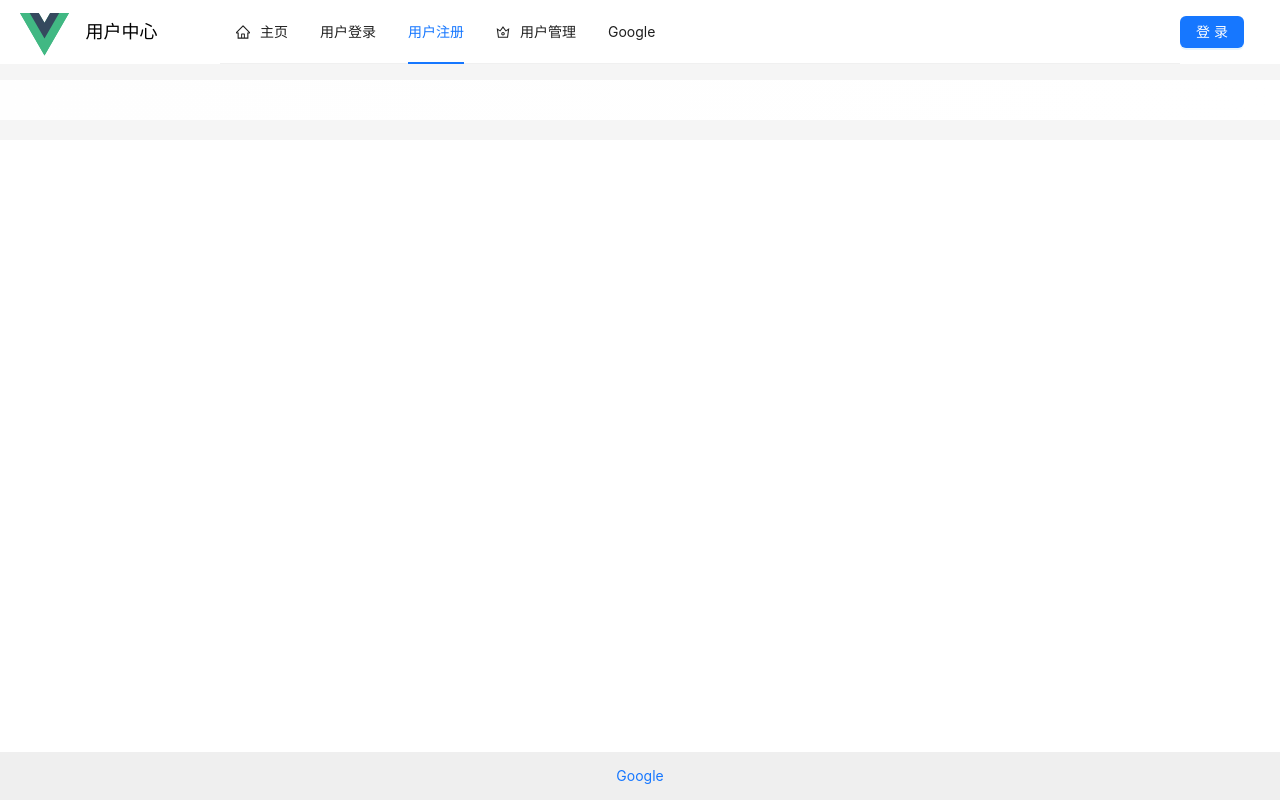
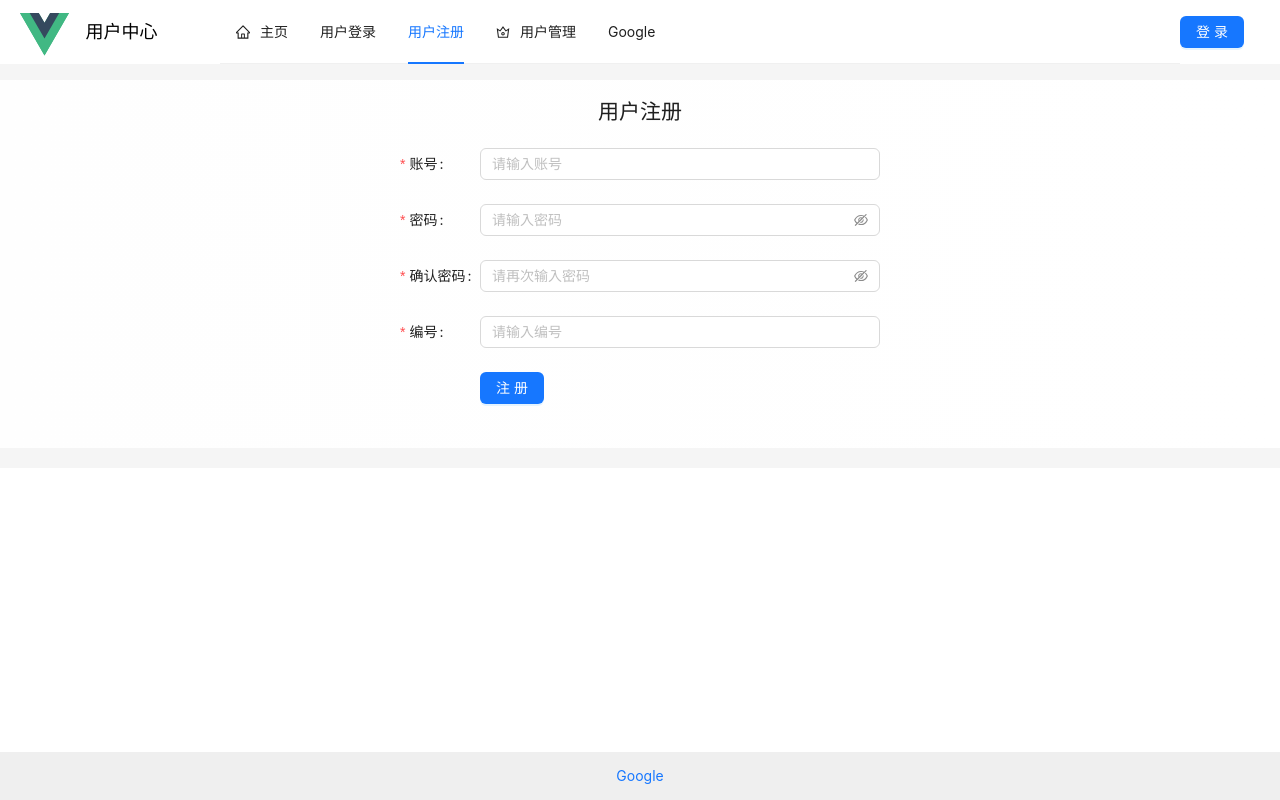
Before and after one commit to marcowan00/user-center-frontend-vue3, a Vue app: page /user/register in a window 1280 px wide. Built offline with nearby package versions, Linux system fonts and the light colour scheme; no server answers.

Commit message:
Build user register page.

```diff
--- a/src/components/GlobalHeader.vue
+++ b/src/components/NavBar.vue
@@ -1,5 +1,5 @@
 <template>
-  <div id="globalHeader">
+  <div id="navBar">
     <a-row :wrap="false">
       <a-col flex="200px">
         <div class="title-bar">
--- a/src/layouts/BasicLayout.vue
+++ b/src/layouts/BasicLayout.vue
@@ -2,7 +2,7 @@
   <div id="basicLayout">
     <a-layout>
       <a-layout-header class="header">
-        <GlobalHeader />
+        <NavBar />
       </a-layout-header>
       <a-layout-content class="content">
         <router-view />
@@ -15,7 +15,7 @@
 </template>
 
 <script setup lang="ts">
-import GlobalHeader from "../components/GlobalHeader.vue";
+import NavBar from "../components/NavBar.vue";
 </script>
 
 <style scoped>
--- a/src/pages/user/UserLoginPage.vue
+++ b/src/pages/user/UserLoginPage.vue
@@ -13,13 +13,13 @@
       @finishFailed="onSubmitFailed"
     >
       <a-form-item
-        label="用户名"
+        label="账号"
         name="userAccount"
-        :rules="[{ required: true, message: '请输入用户名' }]"
+        :rules="[{ required: true, message: '请输入账号' }]"
       >
         <a-input
           v-model:value="formState.userAccount"
-          placeholder="请输入用户名！"
+          placeholder="请输入账号"
         />
       </a-form-item>
 
@@ -45,11 +45,11 @@
 </template>
 
 <script lang="ts" setup>
+import { message } from "ant-design-vue";
 import { reactive } from "vue";
+import { useRouter } from "vue-router";
 import { userLogin } from "../../services/user";
 import useLoginUserStore from "../../stores/useLoginUserStore";
-import { message } from "ant-design-vue";
-import { useRouter } from "vue-router";
 
 interface FormState {
   userAccount: string;
@@ -65,7 +65,6 @@
 const loginUserStore = useLoginUserStore();
 
 const handleSubmit = async (values: any) => {
-  console.log("Success:", values);
   const res = await userLogin(values);
 
   // 登录成功，保存登录状态到全局状态中，并跳转至主页
@@ -76,6 +75,8 @@
       path: "/",
       replace: true,
     });
+  } else {
+    message.error("登录失败！");
   }
 };
 
--- a/src/pages/user/UserRegisterPage.vue
+++ b/src/pages/user/UserRegisterPage.vue
@@ -1,10 +1,130 @@
 <template>
-  <div id="userRegisterPage"></div>
+  <div id="userRegisterPage">
+    <h2 class="title">用户注册</h2>
+    <a-form
+      style="max-width: 480px; margin: 0 auto"
+      :model="formState"
+      name="basic"
+      labelAlign="left"
+      :label-col="{ span: 4 }"
+      :wrapper-col="{ span: 20 }"
+      autocomplete="off"
+      @finish="handleSubmit"
+      @finishFailed="onSubmitFailed"
+    >
+      <a-form-item
+        label="账号"
+        name="userAccount"
+        :rules="[{ required: true, message: '请输入账号' }]"
+      >
+        <a-input
+          v-model:value="formState.userAccount"
+          placeholder="请输入账号"
+        />
+      </a-form-item>
+
+      <a-form-item
+        label="密码"
+        name="userPassword"
+        :rules="[
+          { required: true, message: '请输入密码' },
+          { min: 8, message: '密码不能少于8位' },
+        ]"
+      >
+        <a-input-password
+          v-model:value="formState.userPassword"
+          placeholder="请输入密码"
+        />
+      </a-form-item>
+
+      <a-form-item
+        label="确认密码"
+        name="checkPassword"
+        :rules="[
+          { required: true, message: '' },
+          { validator: confirmPassword, trigger: 'blur' },
+        ]"
+      >
+        <a-input-password
+          v-model:value="formState.checkPassword"
+          placeholder="请再次输入密码"
+        />
+      </a-form-item>
+
+      <a-form-item
+        label="编号"
+        name="planetCode"
+        :rules="[{ required: true, message: '请输入编号' }]"
+      >
+        <a-input
+          v-model:value="formState.planetCode"
+          placeholder="请输入编号"
+        />
+      </a-form-item>
+
+      <a-form-item :wrapper-col="{ offset: 4, span: 20 }">
+        <a-button type="primary" html-type="submit">注册</a-button>
+      </a-form-item>
+    </a-form>
+  </div>
 </template>
 
-<script setup></script>
+<script lang="ts" setup>
+import { message } from "ant-design-vue";
+import type { Rule } from "ant-design-vue/es/form";
+import { reactive } from "vue";
+import { useRouter } from "vue-router";
+import { userRegister } from "../../services/user";
+
+interface FormState {
+  userAccount: string;
+  userPassword: string;
+  checkPassword: string;
+  planetCode: string;
+}
+
+const formState = reactive<FormState>({
+  userAccount: "",
+  userPassword: "",
+  checkPassword: "",
+  planetCode: "",
+});
+
+const router = useRouter();
+
+const confirmPassword = async (_rule: Rule, value: string) => {
+  if (value === "") {
+    return Promise.reject("请再次输入密码");
+  }
+  if (value !== formState.userPassword) {
+    return Promise.reject("两次输入的密码不相同");
+  }
+  return Promise.resolve();
+};
+
+const handleSubmit = async (values: any) => {
+  console.log(values);
+  const res = await userRegister(values);
+
+  // 注册成功，跳转到登录页面
+  if (res.data.code === 0 && res.data.data) {
+    router.push({
+      path: "/user/login",
+      replace: true,
+    });
+  } else {
+    message.error("注册失败！" + res.data.description);
+  }
+};
+
+const onSubmitFailed = (errorInfo: any) => {
+  console.log("Failed:", errorInfo);
+};
+</script>
 
 <style scoped>
-#userRegisterPage {
+#userRegisterPage .title {
+  text-align: center;
+  margin-bottom: 24px;
 }
 </style>
--- a/src/router/index.ts
+++ b/src/router/index.ts
@@ -3,11 +3,10 @@
   createWebHistory,
   type RouteRecordRaw,
 } from "vue-router";
-import HelloWorld from "../components/HelloWorld.vue";
+import UserManagePage from "../pages/admin/UserManagePage.vue";
 import HomePage from "../pages/HomePage.vue";
 import UserLoginPage from "../pages/user/UserLoginPage.vue";
 import UserRegisterPage from "../pages/user/UserRegisterPage.vue";
-import UserManagePage from "../pages/admin/UserManagePage.vue";
 
 const routes: Array<RouteRecordRaw> = [
   {
--- a/src/services/apiClient.ts
+++ b/src/services/apiClient.ts
@@ -21,13 +21,12 @@
 // 响应拦截器
 apiClient.interceptors.response.use(
   (response) => {
-    // 2xx 范围内的状态码都会触发该函数。
-    // 对响应数据做点什么
-    console.log("拦截器response: ", response);
-    const { data } = response;
-    console.log("拦截器response.data: ", data);
+    // 对响应数据的操作。2xx 范围内的状态码都会触发该函数。
+    console.log("[响应拦截器] response: ", response);
+    // const { data } = response;
+    // console.log("response.data: ", data);
 
-    if (data.code === 40100) {
+    if (response.data.code === 40100) {
       if (
         !response.request.responseURL.includes("user/current") &&
         !window.location.pathname.includes("/user/login")
--- a/src/stores/useLoginUserStore.ts
+++ b/src/stores/useLoginUserStore.ts
@@ -10,7 +10,8 @@
   // 从后端获取当前登录用户信息
   const fetchLoginUser = async () => {
     const res = await getCurrentUser();
-    if (res.data.code === 0 && res.data.code) {
+
+    if (res.data.code === 0 && res.data.data) {
       loginUser.value = res.data.data;
     }
     // else {
```
